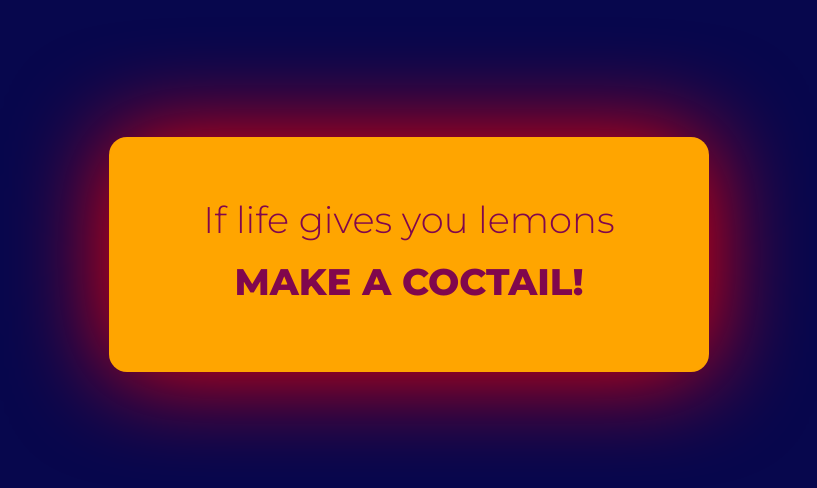
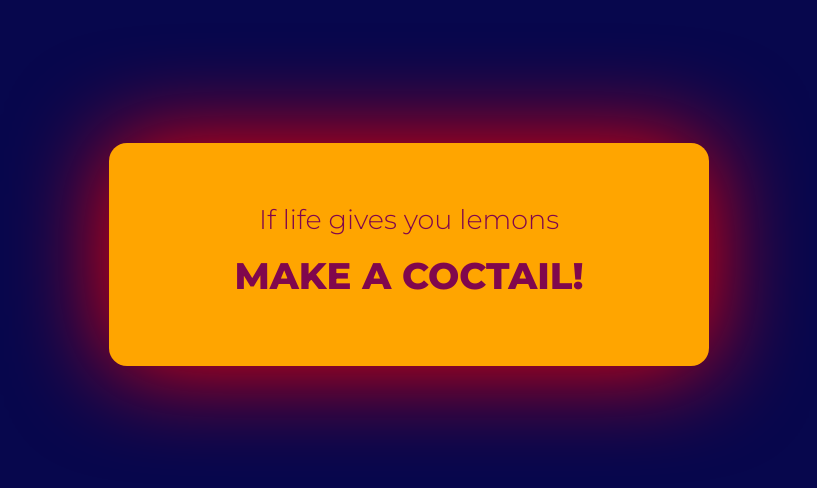
Before and after one commit to JABundy/JABundy.github.io, a plain HTML site: page index.html in a window 1280 px wide. Shown: the part 146-634 px from the top of the page, without its empty margins (231-1048 px from the left). Drawn offline with Linux system fonts and the light colour scheme.

Commit message:
initial commit

```diff
--- a/style.css
+++ b/style.css
@@ -18,6 +18,7 @@ body{
     background-color: rgb(7, 7, 77);
 
     font-family: 'Montserrat', sans-serif;
+
 }
 
 .container {
@@ -57,7 +58,7 @@ body{
 .box p:nth-child(1) {
     padding-bottom: 10px;
 
-    font-size: 37px;
+    font-size: 27px;
     font-weight: 300;
 }
 
@@ -65,5 +66,5 @@ body{
     font-size: 37px;
     line-height: 60px;
     text-transform: uppercase;
-    font-weight: 800;
+    font-weight: 700;
 }
```
Also changed, not shown: img/20220810limonade-citrom.jpg (added).
